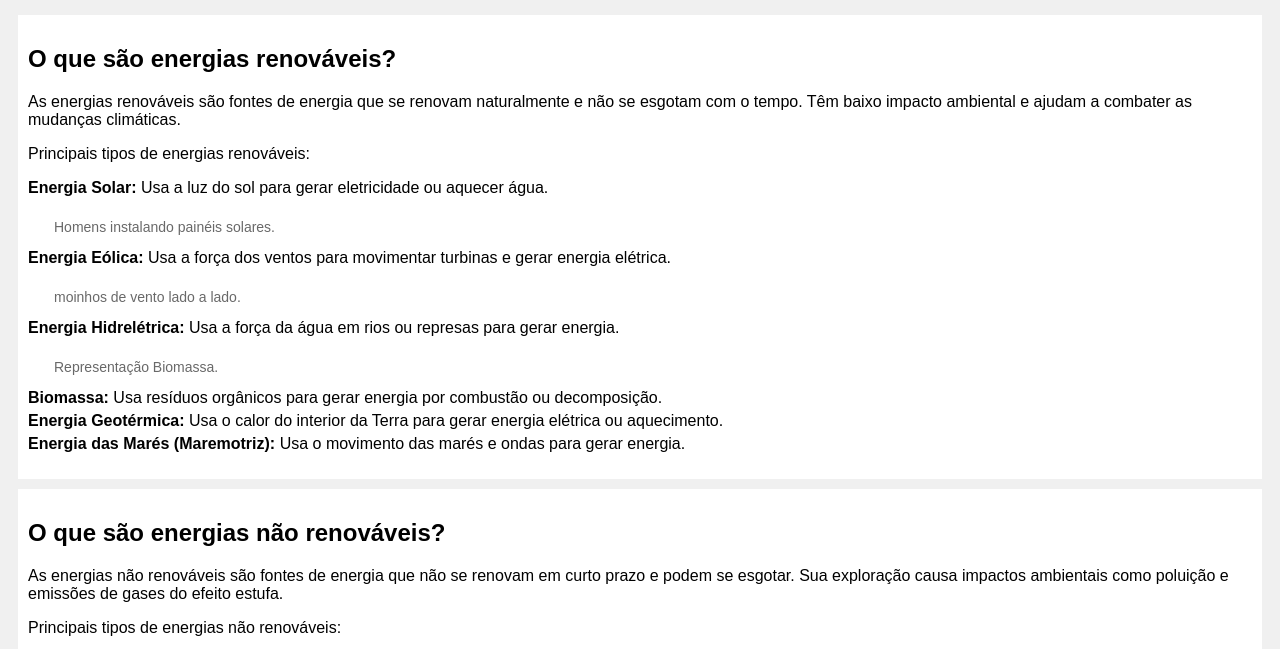
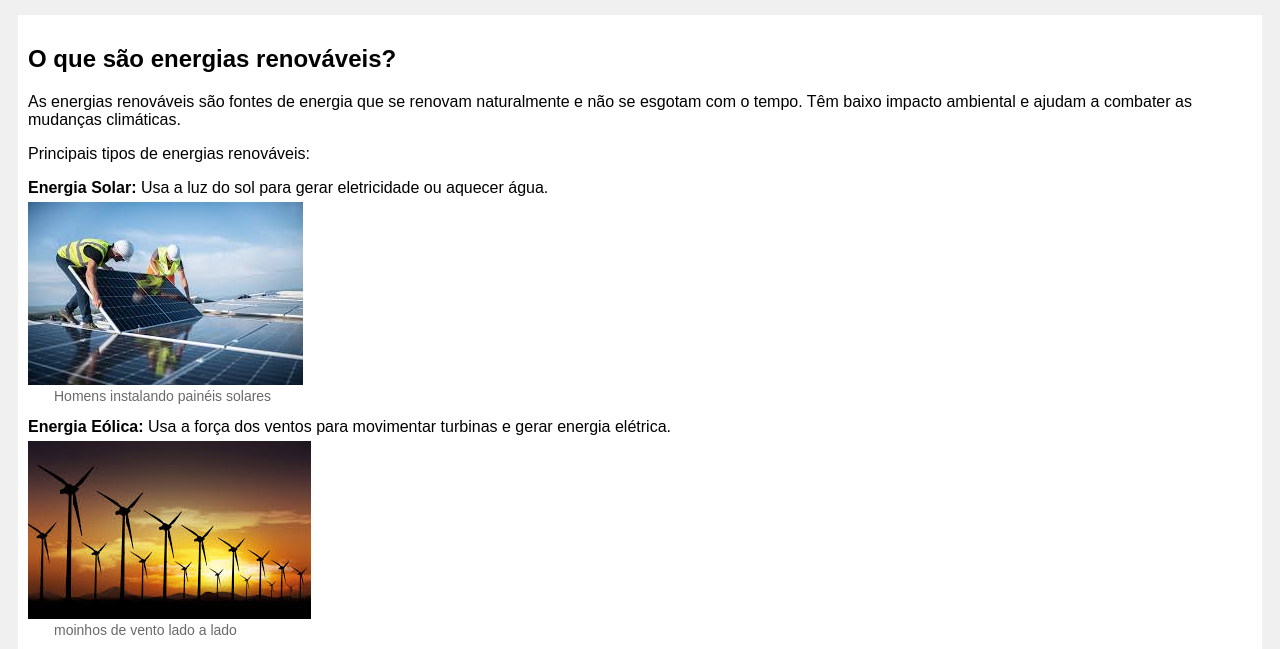
Before and after one commit to Gustavo98364/quimica-project, a plain HTML site: page trabalho_quimica.html in a window 1280 px wide. Shown: the part 83-732 px from the top of the page. Drawn offline with Linux system fonts and the light colour scheme.

Commit message:
:hammer: add more images

```diff
--- a/trabalho_quimica.html
+++ b/trabalho_quimica.html
@@ -17,16 +17,17 @@
         <p>Principais tipos de energias renováveis:</p>
         <ul>
             <li><strong>Energia Solar:</strong> Usa a luz do sol para gerar eletricidade ou aquecer água.</li>
-            <img src="imagens/solar2.jpeg" alt=""> <p class="descricao-imagem"> Homens instalando painéis solares. </p>
+            <img src="images/solar2.jpeg" alt=""> <p class="descricao-imagem"> Homens instalando painéis solares </p>
             <li><strong>Energia Eólica:</strong> Usa a força dos ventos para movimentar turbinas e gerar energia elétrica.</li>
-            <img src="imagens/eolica2.jpeg" alt=""> <p class="descricao-imagem"> moinhos de vento lado a lado. </p>
+            <img src="images/eolica2.jpeg" alt=""> <p class="descricao-imagem"> moinhos de vento lado a lado </p>
             <li><strong>Energia Hidrelétrica:</strong> Usa a força da água em rios ou represas para gerar energia.</li>
-            <img src="imagens/biomassa2.jpeg" alt=""> <p class="descricao-imagem"> Representação Biomassa. </p>
+            <img src="images/hidraulica2.jpeg" alt=""> <p class="descricao-imagem"> Usina hidrelétrica</p>
             <li><strong>Biomassa:</strong> Usa resíduos orgânicos para gerar energia por combustão ou decomposição.</li>
-
+            <img src="images/biomassa2.jpeg" alt=""> <p class="descricao-imagem"> Representação Biomassa </p>
             <li><strong>Energia Geotérmica:</strong> Usa o calor do interior da Terra para gerar energia elétrica ou aquecimento.</li>
-
+            <img src="images/geotermica2.jpg" alt=""> <p class="descricao-imagem"> Central geotérmica </p>
             <li><strong>Energia das Marés (Maremotriz):</strong> Usa o movimento das marés e ondas para gerar energia.</li>
+            <img src="images/maremotriz1" alt=""> <p class="descrica-imagem"> Estação de energia maremotriz</p>
         </ul>
     </div>
 
```
Also changed, not shown: images/geotermica1.jpg (added), images/geotermica2.jpg (added).
